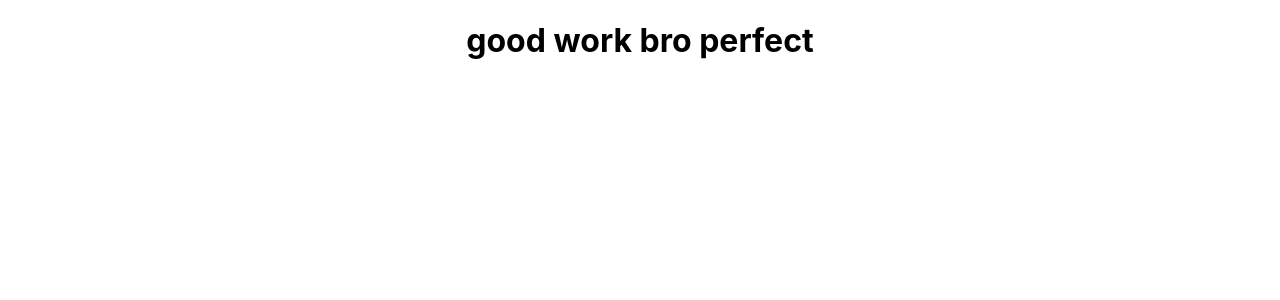
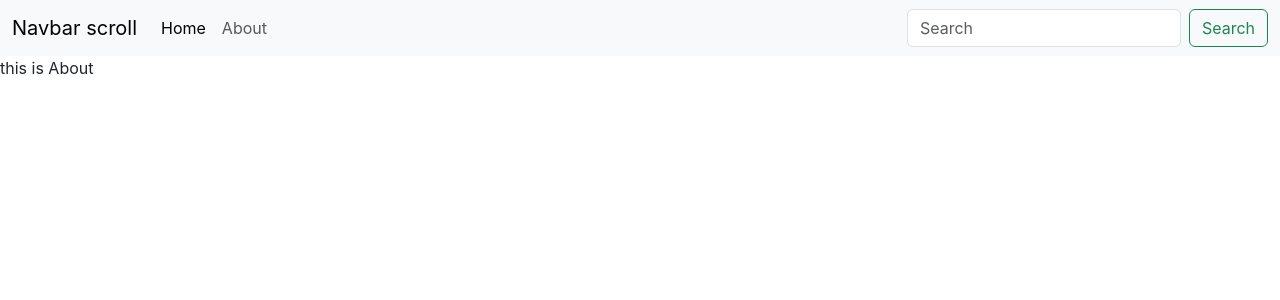
Before and after one commit to Junaidgood/inotebook-p, a React (Create React App) app: page /about in a window 1280 px wide. Shown: the top 300 px of the page. Built offline with nearby package versions, Linux system fonts and the light colour scheme.

Commit message:
FE navbar

```diff
--- a/package.json
+++ b/package.json
@@ -3,6 +3,7 @@
   "version": "0.1.0",
   "private": true,
   "dependencies": {
+    "bootstrap": "^5.3.3",
     "concurrently": "^9.1.2",
     "cra-template": "1.2.0",
     "express": "^4.21.2",
--- a/public/index.html
+++ b/public/index.html
@@ -15,6 +15,7 @@
       user's mobile device or desktop. See https://developers.google.com/web/fundamentals/web-app-manifest/
     -->
     <link rel="manifest" href="%PUBLIC_URL%/manifest.json" />
+    <link href="https://cdn.jsdelivr.net/npm/bootstrap@5.3.3/dist/css/bootstrap.min.css" rel="stylesheet" integrity="sha384-QWTKZyjpPEjISv5WaRU9OFeRpok6YctnYmDr5pNlyT2bRjXh0JMhjY6hW+ALEwIH" crossorigin="anonymous">
     <!--
       Notice the use of %PUBLIC_URL% in the tags above.
       It will be replaced with the URL of the `public` folder during the build.
@@ -24,7 +25,7 @@
       work correctly both with client-side routing and a non-root public URL.
       Learn how to configure a non-root public URL by running `npm run build`.
     -->
-    <title>React App</title>
+    <title>iNotebook - Your Notes secured in the cloud</title>
   </head>
   <body>
     <noscript>You need to enable JavaScript to run this app.</noscript>
@@ -39,5 +40,6 @@
       To begin the development, run `npm start` or `yarn start`.
       To create a production bundle, use `npm run build` or `yarn build`.
     -->
+    <script src="https://cdn.jsdelivr.net/npm/bootstrap@5.3.3/dist/js/bootstrap.min.js" integrity="sha384-0pUGZvbkm6XF6gxjEnlmuGrJXVbNuzT9qBBavbLwCsOGabYfZo0T0to5eqruptLy" crossorigin="anonymous"></script>
   </body>
 </html>
--- a/src/App.js
+++ b/src/App.js
@@ -1,11 +1,26 @@
 
 import './App.css';
+import {
+  BrowserRouter as Router,
+  Route,
+  Routes
+} from "react-router-dom";
+
+import Navbar from './components/Navbar';
+import { Home } from './components/Home';
+import { About } from './components/About';
 
 function App() {
   return (
-    <div className="App">
-      <h1>good work bro perfect</h1>
-    </div>
+    <>
+     <Router>
+        <Navbar />
+        <Routes>
+          <Route path="/" element={<Home />} />
+          <Route path="/about" element={<About />} />
+        </Routes>
+      </Router>
+    </>
   );
 }
 
--- /dev/null
+++ b/src/components/About.js
@@ -0,0 +1,7 @@
+import React from 'react'
+
+export const About = () => {
+  return (
+    <div>this is About</div>
+  )
+}
--- /dev/null
+++ b/src/components/Home.js
@@ -0,0 +1,7 @@
+import React from 'react'
+
+export const Home = () => {
+  return (
+    <div>this is home</div>
+  )
+}
--- /dev/null
+++ b/src/components/Navbar.js
@@ -0,0 +1,32 @@
+import React from 'react'
+import { Link } from "react-router-dom";
+
+const Navbar = () => {
+  return (
+    <nav className="navbar navbar-expand-lg bg-body-tertiary">
+  <div className="container-fluid">
+    <Link className="navbar-brand" to="/">Navbar scroll</Link>
+    <button className="navbar-toggler" type="button" data-bs-toggle="collapse" data-bs-target="#navbarScroll" aria-controls="navbarScroll" aria-expanded="false" aria-label="Toggle navigation">
+      <span className="navbar-toggler-icon"></span>
+    </button>
+    <div className="collapse navbar-collapse" id="navbarScroll">
+      <ul className="navbar-nav me-auto my-2 my-lg-0 navbar-nav-scroll" style={{ "--bs-scroll-height": "100px" }}>
+        <li className="nav-item">
+          <Link className="nav-link active" aria-current="page" to="/">Home</Link>
+        </li>
+        <li className="nav-item">
+          <Link className="nav-link" to="/About">About</Link>
+        </li>
+
+      </ul>
+      <form className="d-flex" role="search">
+        <input className="form-control me-2" type="search" placeholder="Search" aria-label="Search"/>
+        <button className="btn btn-outline-success" type="submit">Search</button>
+      </form>
+    </div>
+  </div>
+</nav>
+  )
+}
+
+export default Navbar
```
Also changed, not shown: 1 other file (tests, documents, lock files or other folders).
